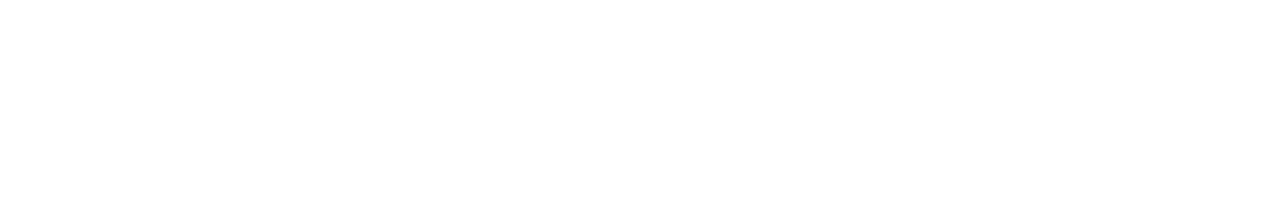
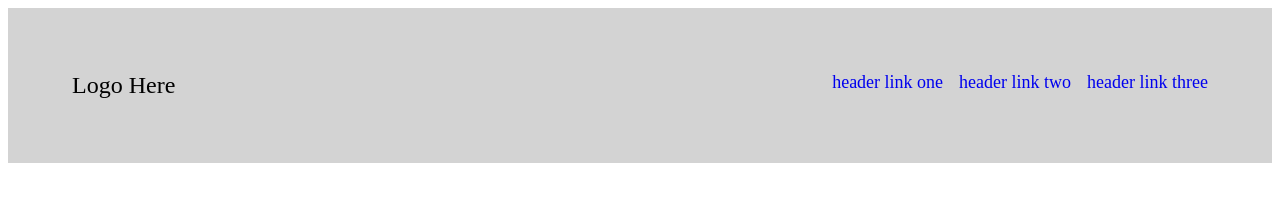
Before and after one commit to EddiePueb1/versionControlPractice, a plain HTML site: page index.html in a window 1280 px wide. Drawn offline with Linux system fonts and the light colour scheme.

Commit message:
Added navbar and styling

```diff
--- a/index.html
+++ b/index.html
@@ -4,9 +4,17 @@
     <meta charset="UTF-8">
     <meta http-equiv="X-UA-Compatible" content="IE=edge">
     <meta name="viewport" content="width=device-width, initial-scale=1.0">
+    <link rel="stylesheet" href="style.css">
     <title>Document</title>
 </head>
 <body>
-
+    <header class="headerLogo">
+        <div>Logo Here</div>
+        <ul class="headerLinks">
+            <li><a href="#sec2">header link one</a></li>
+            <li><a href="#sec3">header link two</a></li>
+            <li><a href="#sec4">header link three</a></li>
+        </ul>
+    </header>
 </body>
 </html>
--- a/style.css
+++ b/style.css
@@ -0,0 +1,20 @@
+header {
+    display: flex;
+    justify-content: space-between;
+    padding: 64px;
+    background-color: lightgray;
+}
+ul, a {
+    list-style: none;
+    text-decoration: none;
+    padding: 0px;
+    margin: 0;
+}
+.headerLinks {
+    display: flex;
+    font-size: 18px;
+    gap: 16px;
+}
+.headerLogo {
+    font-size: 24px;
+}
```
